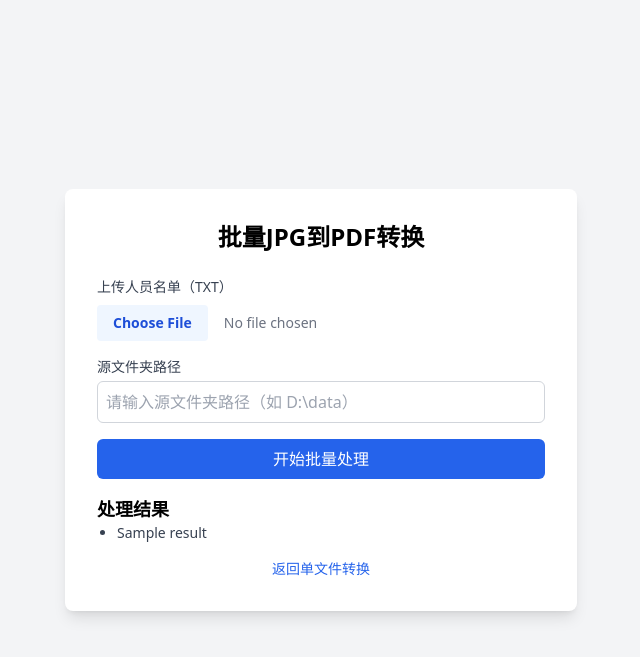
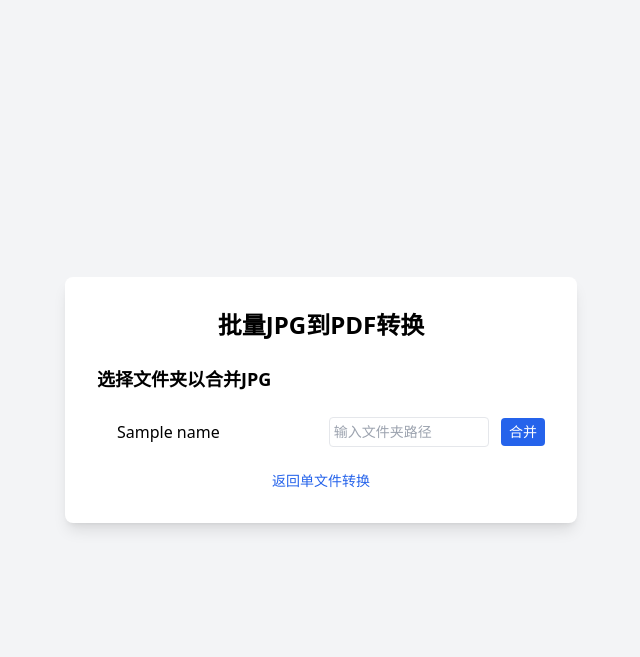
Before and after one commit to peter-zx/jpg2pdf_bamboox, a Python web app: template templates/batch.html in a window 1280 px wide. Shown: the top 657 px of the page, without its empty margins (319-959 px from the left). Run offline with Jinja, Linux system fonts and the light colour scheme; the template is opened without the code that fills it: most values are stand-ins (such as "Sample title", 1, 10 or a date in 2020); some libraries are stand-ins or nearby versions.

Commit message:
No3.功能调整测试

```diff
--- a/static/batch.js
+++ b/static/batch.js
@@ -1,5 +1,30 @@
 document.getElementById('batchForm').addEventListener('submit', function() {
-    const button = document.querySelector('button[type="submit"]');
-    button.textContent = '处理中...';
-    button.disabled = true;
-  });
+  const button = document.querySelector('button[type="submit"]');
+  button.textContent = '处理中...';
+  button.disabled = true;
+});
+
+function mergeFolder(name) {
+  const folderInput = document.getElementById(`folder_${name}`);
+  const folderPath = folderInput.value.trim();
+  if (!folderPath) {
+    alert('请输入文件夹路径！');
+    return;
+  }
+
+  fetch('/batch/merge', {
+    method: 'POST',
+    headers: { 'Content-Type': 'application/x-www-form-urlencoded' },
+    body: `personFolder=${encodeURIComponent(folderPath)}&name=${encodeURIComponent(name)}`
+  })
+  .then(response => response.json())
+  .then(data => {
+    if (data.error) {
+      alert(data.error);
+    } else {
+      alert(data.message);
+      folderInput.value = ''; // 清空输入
+    }
+  })
+  .catch(error => alert(`请求失败：${error}`));
+}
--- a/templates/batch.html
+++ b/templates/batch.html
@@ -10,6 +10,20 @@
 <body class="bg-gray-100 flex items-center justify-center h-screen">
   <div class="bg-white p-8 rounded-lg shadow-lg w-full max-w-lg">
     <h1 class="text-2xl font-bold text-center mb-6">批量JPG到PDF转换</h1>
+    {% if names %}
+      <h2 class="text-lg font-semibold mb-4">选择文件夹以合并JPG</h2>
+      <ul class="list-disc pl-5 mb-4">
+        {% for name in names %}
+          <li class="flex justify-between items-center py-2">
+            <span>{{ name }}</span>
+            <div>
+              <input type="text" id="folder_{{ name }}" placeholder="输入文件夹路径" class="p-1 border rounded text-sm w-40">
+              <button onclick="mergeFolder('{{ name }}')" class="ml-2 bg-blue-600 text-white px-2 py-1 rounded hover:bg-blue-700 text-sm">合并</button>
+            </div>
+          </li>
+        {% endfor %}
+      </ul>
+    {% else %}
       <form method="POST" enctype="multipart/form-data" id="batchForm">
         <div class="mb-4">
           <label class="block text-sm font-medium text-gray-700 mb-2">上传人员名单（TXT）</label>
@@ -20,21 +34,12 @@
           <label for="sourceFolder" class="block text-sm font-medium text-gray-700">源文件夹路径</label>
           <input type="text" name="sourceFolder" placeholder="请输入源文件夹路径（如 D:\data）" class="mt-1 block w-full p-2 border border-gray-300 rounded-md">
         </div>
-      <button type="submit" class="w-full bg-blue-600 text-white py-2 rounded-md hover:bg-blue-700">开始批量处理</button>
+        <button type="submit" class="w-full bg-blue-600 text-white py-2 rounded-md hover:bg-blue-700">创建文件夹和复制文件</button>
+      </form>
+    {% endif %}
     {% if error %}
       <p class="mt-4 text-sm text-red-600 text-center">{{ error }}</p>
     {% endif %}
-      {% if results %}
-        <div class="mt-4">
-          <h2 class="text-lg font-semibold">处理结果</h2>
-          <ul class="list-disc pl-5">
-            {% for result in results %}
-              <li class="text-sm text-gray-700">{{ result }}</li>
-            {% endfor %}
-          </ul>
-        </div>
-      {% endif %}
-    </form>
     <p class="mt-4 text-sm text-gray-600 text-center"><a href="{{ url_for('index') }}" class="text-blue-600 hover:underline">返回单文件转换</a></p>
   </div>
   <script src="{{ url_for('static', filename='batch.js') }}"></script>
--- a/templates/index.html
+++ b/templates/index.html
@@ -30,6 +30,7 @@
         <p class="mt-4 text-sm text-red-600 text-center">{{ error }}</p>
       {% endif %}
     </form>
+    <p class="mt-4 text-sm text-gray-600 text-center"><a href="{{ url_for('batch') }}" class="text-blue-600 hover:underline">去批量处理</a></p>
   </div>
   <script src="{{ url_for('static', filename='script.js') }}"></script>
 </body>
--- a/utils/pdf_utils.py
+++ b/utils/pdf_utils.py
@@ -3,7 +3,7 @@ import img2pdf
 from PIL import Image
 
 def merge_jpgs_to_pdf(input_path, output_pdf):
-    """合并指定路径（文件夹或文件列表）的JPG到PDF"""
+    """合并指定.paths（文件夹或文件列表）的JPG到PDF"""
     if isinstance(input_path, list):
         jpg_paths = [p for p in input_path if p.lower().endswith(('.jpg', '.jpeg'))]
     else:
```
Also changed, not shown: app.py (+24 -14 lines), readme.md. Lines whose indentation alone changed are shown as unchanged.
